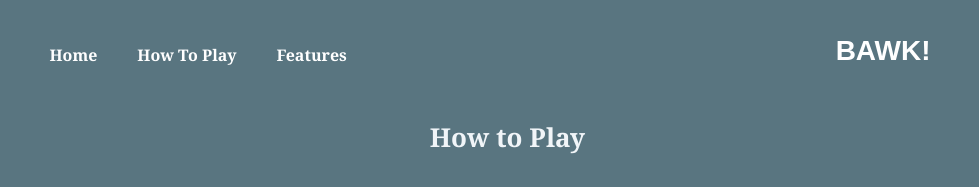
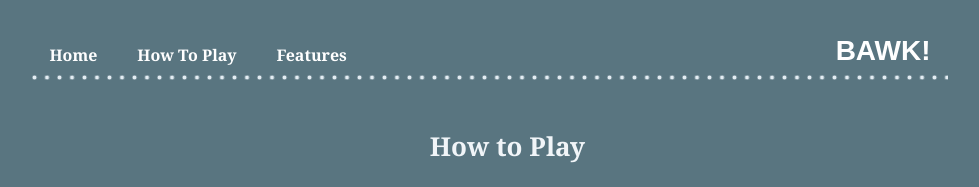
Before and after one commit to frankkm/BawkWeb, a plain HTML site: page how-to-play.html in a window 1280 px wide. Shown: the top 187 px of the page, without its empty margins (150-1129 px from the left). Drawn offline with Linux system fonts and the light colour scheme.

Commit message:
Readded dotted line to how to page

```diff
--- a/how-to-play.html
+++ b/how-to-play.html
@@ -29,11 +29,11 @@ Released   : 2009-07-28
             </ul>
             <h1>BAWK!</h1>
         </div>
-
+<div class="dotted_line"></div>
 
         <div id="main">
 
-            <br><br><br>
+            <br/>
 
             <h1 style="text-align: center">How to Play</h1>
 
```
